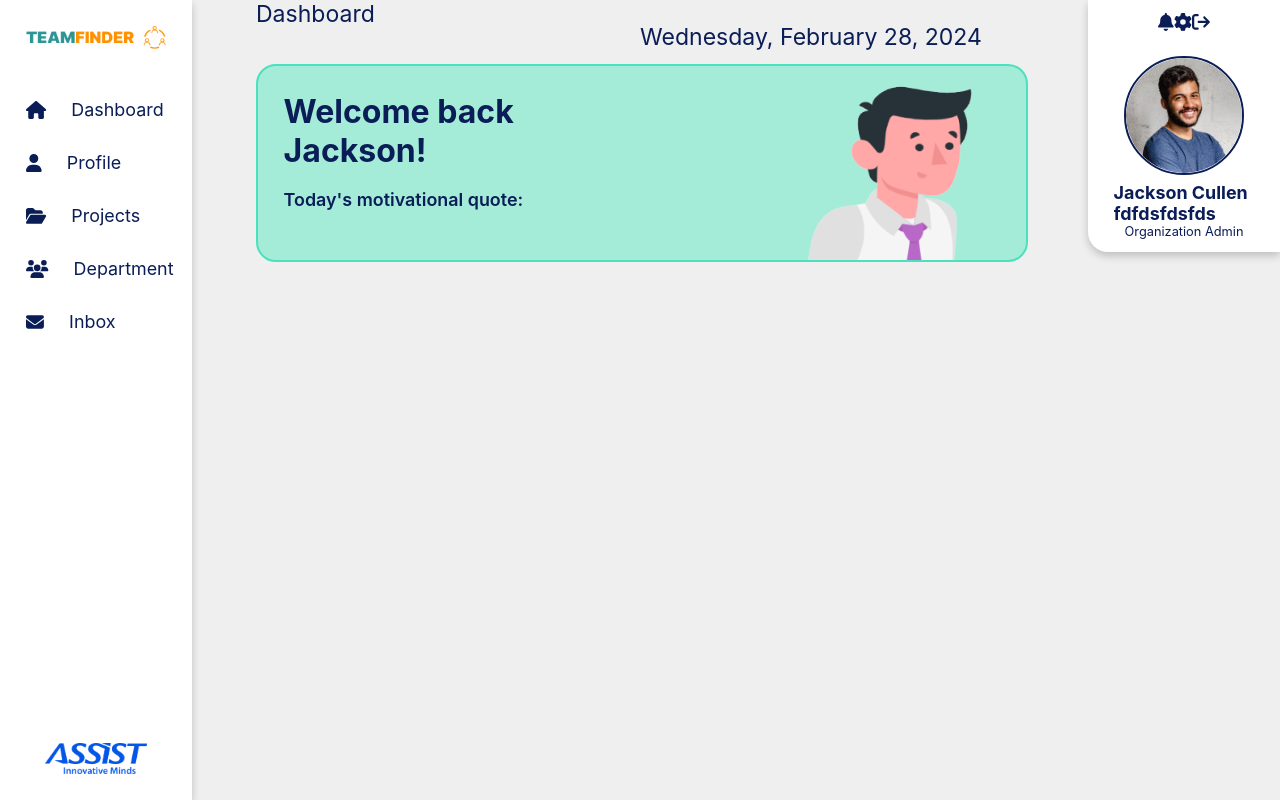
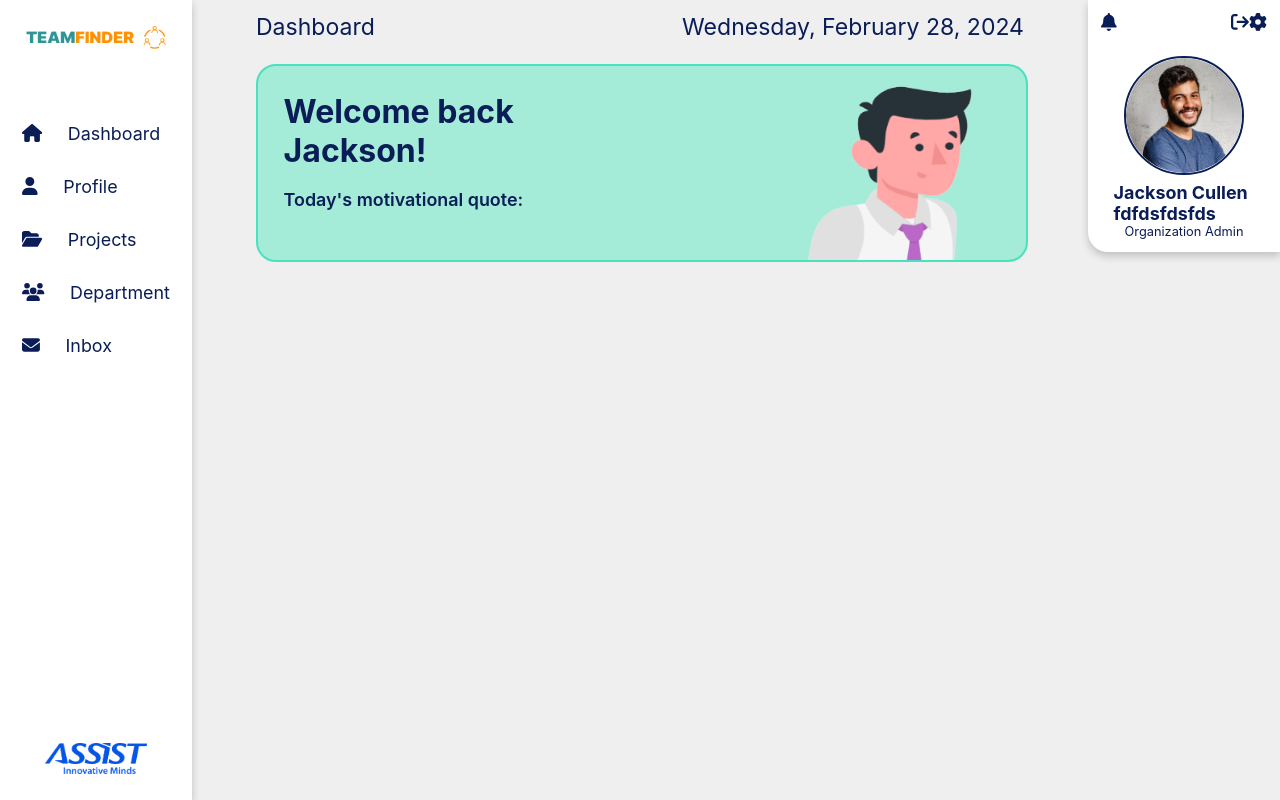
Before and after one commit to DanyielCM/Team-Finder-Front, a React (Vite) app in the folder frontend/: page /dashboard in a window 1280 px wide. Built offline with nearby package versions, Linux system fonts and the light colour scheme.

Commit message:
dashboard fixes

```diff
--- a/frontend/src/components/common/DateTime.jsx
+++ b/frontend/src/components/common/DateTime.jsx
@@ -20,12 +20,10 @@ export const DateTime = () => {
       };
 
     return(
-        <div>
-            {/* <p>{date.toLocaleTimeString()}</p> */}
-            <p>{date.toLocaleDateString("en-US", options)}</p>
+            <div>{date.toLocaleDateString("en-US", options)}</div>
 
-        </div>
     )
 }
 
 export default DateTime
+{/* <p>{date.toLocaleTimeString()}</p> */}
--- a/frontend/src/pages/Dashboard/Banner/Banner.module.css
+++ b/frontend/src/pages/Dashboard/Banner/Banner.module.css
@@ -1,6 +1,6 @@
 .banner {
   position: absolute;
-  top: 8vh;
+  top: 5vw;
   left: 20vw;
   width: 60vw;
   height: fit-content;
@@ -16,14 +16,16 @@
   top: 0;
   left: 20vw;
   font-size: 1.8vw;
+  padding-top: 1vw;
 }
 
 .date {
   position: absolute;
   top: 0;
-  left: 50vw;
+  right: 20vw;
   font-size: 1.8vw;
   font-weight: 400;
+  padding-top: 1vw;
 }
 
 .title {
--- a/frontend/src/pages/Dashboard/MainNav/MainNav.module.css
+++ b/frontend/src/pages/Dashboard/MainNav/MainNav.module.css
@@ -23,9 +23,6 @@
 
 .list {
   list-style-type: none;
-  position: absolute;
-  top: 4vw;
-  left: 2vw;
   padding: 0;
 }
 
@@ -36,4 +33,5 @@
 
 .icons {
   margin-right: 2vw;
+  width: 1.4vw;
 }
--- a/frontend/src/pages/Dashboard/SecondaryNav/SecondaryNav.jsx
+++ b/frontend/src/pages/Dashboard/SecondaryNav/SecondaryNav.jsx
@@ -6,9 +6,9 @@ export default function SecondaryNav() {
   return (
     <div className={styles.navbar}>
       <div className={styles.icons}>
-        <FontAwesomeIcon icon="fa-solid fa-bell" className={styles.icon} />
-        <FontAwesomeIcon icon="fa-solid fa-gear" />
-        <FontAwesomeIcon icon="fa-solid fa-arrow-right-from-bracket" />
+        <FontAwesomeIcon icon="fa-solid fa-bell" className={styles.icon_left} />
+        <FontAwesomeIcon icon="fa-solid fa-gear" className={styles.icon_right}/>
+        <FontAwesomeIcon icon="fa-solid fa-arrow-right-from-bracket" className={styles.icon_right}/>
       </div>
       <User imageSrc="../../../../assets/Profile.png" name="Jackson Cullen fdfdsfdsfds" role="Organization Admin"/>
     </div>
--- a/frontend/src/pages/Dashboard/SecondaryNav/SecondaryNav.module.css
+++ b/frontend/src/pages/Dashboard/SecondaryNav/SecondaryNav.module.css
@@ -14,17 +14,23 @@
 .icons {
   margin: 1vw;
   font-size: 1.4vw;
-  display: flex;
-  flex-direction: row;
-  justify-content: center;
+  width: 13vw;
 }
+
+.icon_left {
+  float: left;
+}
+
+.icon_right {
+  float: right;
+}
+
 
 .user_info {
   display: flex;
   flex-direction: column;
   align-items: center;
   margin: 1vw 2vw;
-  overflow: auto;
 }
 
 .user_image {
```
Also changed, not shown: frontend/src/pages/Dashboard/Dashboard.module.css (line endings or trailing spaces).
